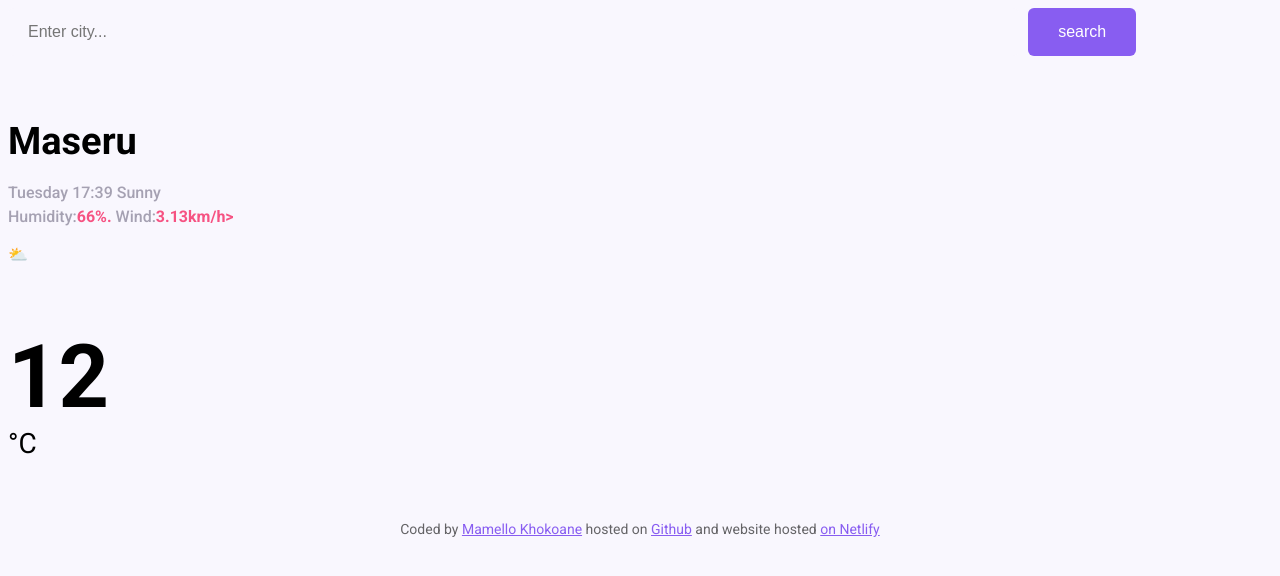
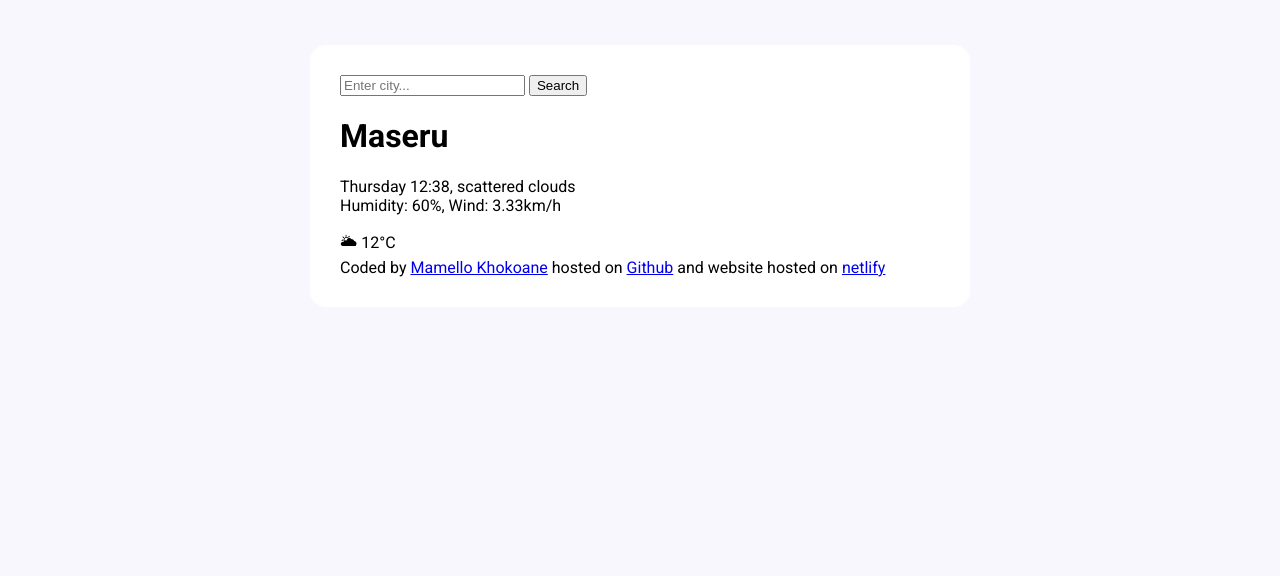
Before and after one commit to Mello0324/my-vanilla-weather-search, a plain HTML site: page index.html in a window 1280 px wide. Drawn offline with Linux system fonts and the light colour scheme.

Commit message:
styled the main container and added custom fonts

```diff
--- a/index.html
+++ b/index.html
@@ -6,46 +6,37 @@
     <link rel="preconnect" href="https://fonts.googleapis.com">
 <link rel="preconnect" href="https://fonts.gstatic.com" crossorigin>
 <link href="https://fonts.googleapis.com/css2?family=Roboto:ital,wght@0,100;0,300;0,400;0,500;0,700;0,900;1,100;1,300;1,400;1,500;1,700;1,900&display=swap" rel="stylesheet">
-
-<link rel="stylesheet" href="src/style.css">
-<title>Weather App</title>
+    <link rel="stylesheet" href="src/style.css" />
+    <title>Weather Application</title>
 </head>
 <body>
-    <div class="Weather-app">
+    <div class="weather-app">
     <header>
         <form class="search-form">
-            <input type="search"
-            placeholder="Enter city..."
-            required
-            class="search-form-input"
-            />
-            <input type="submit" value="search" class="search-form-button"/>
+            <input type="search" placeholder="Enter city..." required class="search-form-input"/>
+            <input type="submit" value="Search" class="search-form-button"/>
         </form>
     </header>
     <main>
-        <div class="weather-app-data">
-        </div>
         <div>
-        <h1 class="weather-app-city">
+    <h1>
         Maseru
-        </h1>
-    <p class="weather-app-details">
-        Tuesday 17:39 Sunny
+    </h1>
+    <p>
+        Thursday 12:38, scattered clouds
         <br />
-        Humidity:<strong>66%.</strong> Wind:<strong>3.13km/h></strong>
+        Humidity: 60%, Wind: 3.33km/h
     </p>
     </div>
-    <div class="weather-app-temperature-container"></div>
-    <div class="weather-app-icon">⛅</div>
-    <div class="weather-app-temperature">12</div>
-    <div class="weatehr-app-unit">°C</div>
- </div>
+    <div>🌥 12°C</div>
     </main>
+
     <footer>
         Coded by
-        <a href="https://github.com/Mello0324 ">Mamello Khokoane</a> hosted on
-        <a href="https://github.com/Mello0324/my-vanilla-weather-search ">Github</a> and website hosted
-        <a href="https://stalwart-biscotti-ab9052.netlify.app/ ">on Netlify</a>
+    <a href="https://www.shecodes.io/graduates/92713-mamello-khokoane " target="_blank">Mamello Khokoane</a> hosted on
+    <a href="https://github.com/Mello0324/my-vanilla-weather-search" target="_blank">Github</a> and website hosted on
+    <a href="https://ephemeral-cupcake-ed89c7.netlify.app/" target="_blank">netlify</a>
+
     </footer>
     </div>
 </body>
--- a/src/style.css
+++ b/src/style.css
@@ -1,95 +1,13 @@
 body {
   background-color: #f9f7fe;
-  font-family: "Roboto", sans-serif;
-}
-
-a {
-  color: #885df1;
+    font-family: "Roboto", sans-serif;
 }
 
 .weather-app {
   background: white;
   max-width: 600px;
   margin: 45px auto;
-  box-shadow: 0 30px 50px rgba(65, 50, 100, 0.08);
+  box-shadow: 0 30px 50px rgba(65, 50, 100, 0,08);
   border-radius: 16px;
   padding: 30px;
 }
-
-header {
-  border-bottom: 1px solid #f9f7fe;
-  padding: 0 0 30px 0;
-}
-
-.search-form-input {
-  background-color: #f9f7fe;
-  border: none;
-  border-radius: 6px;
-  width: 80%;
-  font-size: 16px;
-  padding: 15px 20px;
-}
-
-.search-form-button {
-  background: #885df1;
-  padding: 15px 30px;
-  border: none;
-  font-size: 16px;
-  margin-left: 5px;
-  border-radius: 6px;
-  color: white;
-}
-
-main {
-  padding: 30px 0;
-}
-
-.weather-app-data {
-  display: flex;
-  justify-content: space-between;
-}
-
-.weather-app-city {
-  margin: 0;
-  font-size: 38px;
-  line-height: 48px;
-}
-
-.weather-app-details {
-  font-size: 16px;
-  color: rgba(39, 33, 66, 0.4);
-  line-height: 24px;
-  font-weight: 500;
-}
-
-.weather-app-details strong {
-  color: #f65282;
-}
-
-.weather-app-temperature-container {
-  display: flex;
-}
-
-.weather-app-icon {
-  width: 88px;
-  height: 88px;
-}
-
-.weather-app-temperature {
-  font-size: 88px;
-  line-height: 88px;
-  font-weight: bold;
-}
-
-.weatehr-app-unit {
-  margin-top: 6px;
-  font-size: 28px;
-}
-
-footer {
-  border-top: 1px solid #f9f7fe;
-  padding: 30px 0 0 0;
-  text-align:center;
-  font-size: 14px;
-  color: rgba(0, 0, 0, 0.6);
-}
```
